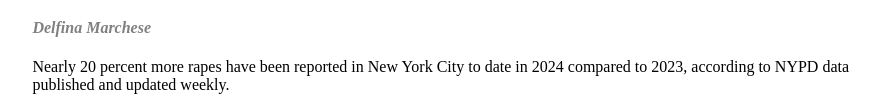
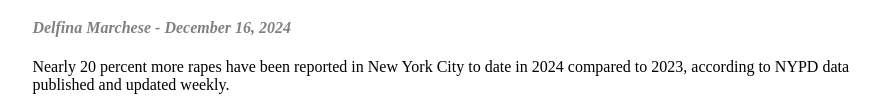
Before and after one commit to dmarchese76/2024crimes, a plain HTML site: page index.html in a window 1280 px wide. Shown: the part 604-713 px from the top of the page, without its empty margins (198-1081 px from the left). Drawn offline with Linux system fonts and the light colour scheme; a web font is replaced by a local one.

Commit message:
Updated the Date

```diff
--- a/index.html
+++ b/index.html
@@ -37,7 +37,7 @@
 
     <h1>Reported Rapes in NYC Up Nearly 20% in 2024 </h1>
     <h2>Manhattan neighborhoods like Times Square and Chelsea experience sharp increases as reporting rates rise.</h2>
-    <h4>Delfina Marchese </h4>
+    <h4>Delfina Marchese - December 16, 2024</h4>
     	<p> Nearly 20 percent more rapes have been reported in New York City to date in 2024 compared to 2023, according to NYPD data published and updated weekly.</p>
 		<p> In Manhattan, the Times Square area saw the most significant increase, with reported cases doubling to 29 this year compared to 14 in 2023. A similar trend was observed in the Chelsea and Hudson Yards neighborhoods, which reported 14 cases this year, up from five in 2023.</p>
 		<iframe title="Reported cases of rape have increased in nearly every precinct across NYC" aria-label="Map" id="datawrapper-chart-cgoTq" src="https://datawrapper.dwcdn.net/cgoTq/9/" scrolling="no" frameborder="0" style="width: 0; min-width: 100% !important; border: none;" height="789" data-external="1"></iframe>
```
